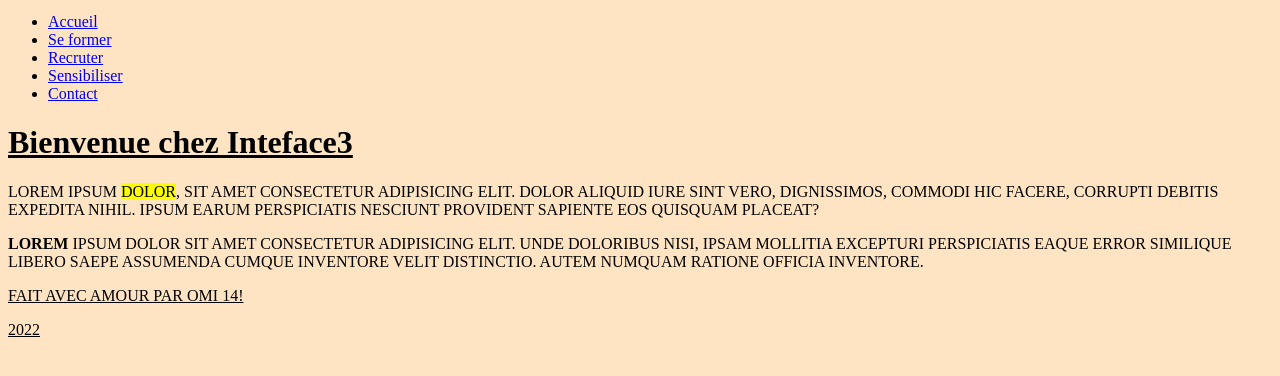
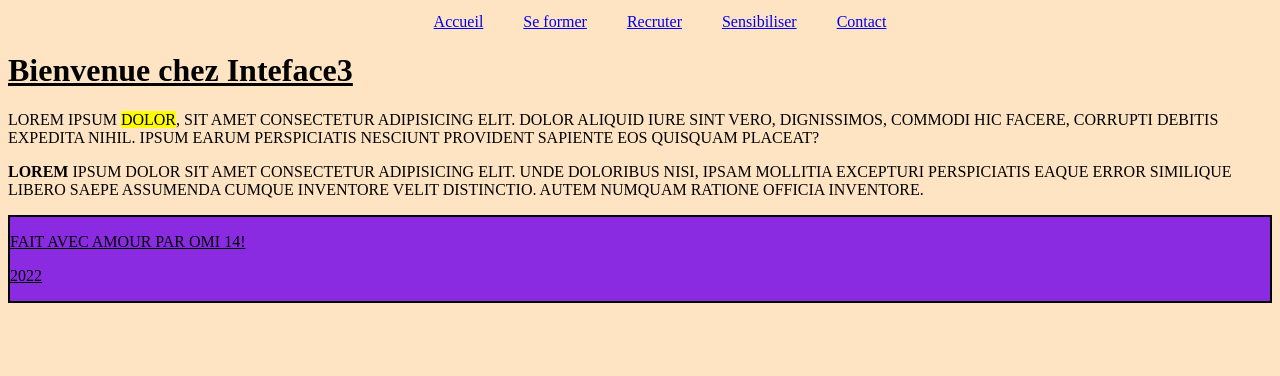
Before and after one commit to interfacesp/html-omi-prefo, a plain HTML site: page if3/index.html in a window 1280 px wide. Shown: the part 158-534 px from the top of the page. Drawn offline with Linux system fonts and the light colour scheme.

Commit message:
menu start

```diff
--- a/if3/index.html
+++ b/if3/index.html
@@ -12,7 +12,6 @@
 
             <div class="style-logo">
                 <img src="medias/images/logo-if3.png" alt="Logo Interface3">
-
             </div>
 
 
@@ -42,10 +41,13 @@
 
 
         <footer>
+            <div class="style-footer">
                 <p>
                     Fait avec amour par OMI 14!
                 </p>
                 <p>2022</p>
+            </div>
+
         </footer>
 </body>
 </html>
--- a/if3/style.css
+++ b/if3/style.css
@@ -21,3 +21,17 @@ p{
     display: flex;
     justify-content: center;
 }
+
+.style-footer {
+    border-width: 2px;
+    border-style: solid;
+    background-color: blueviolet;
+}
+
+nav ul {
+    display: flex;
+    gap: 40px;
+    list-style-type: none;
+    justify-content: center;
+
+}
```
Also changed, not shown: if3/contact.html (+1 -0 lines), if3/formations.html (+1 -0 lines), if3/recrutement.html (+1 -0 lines), if3/sensibiser.html (+1 -0 lines). Lines whose indentation alone changed are shown as unchanged.
